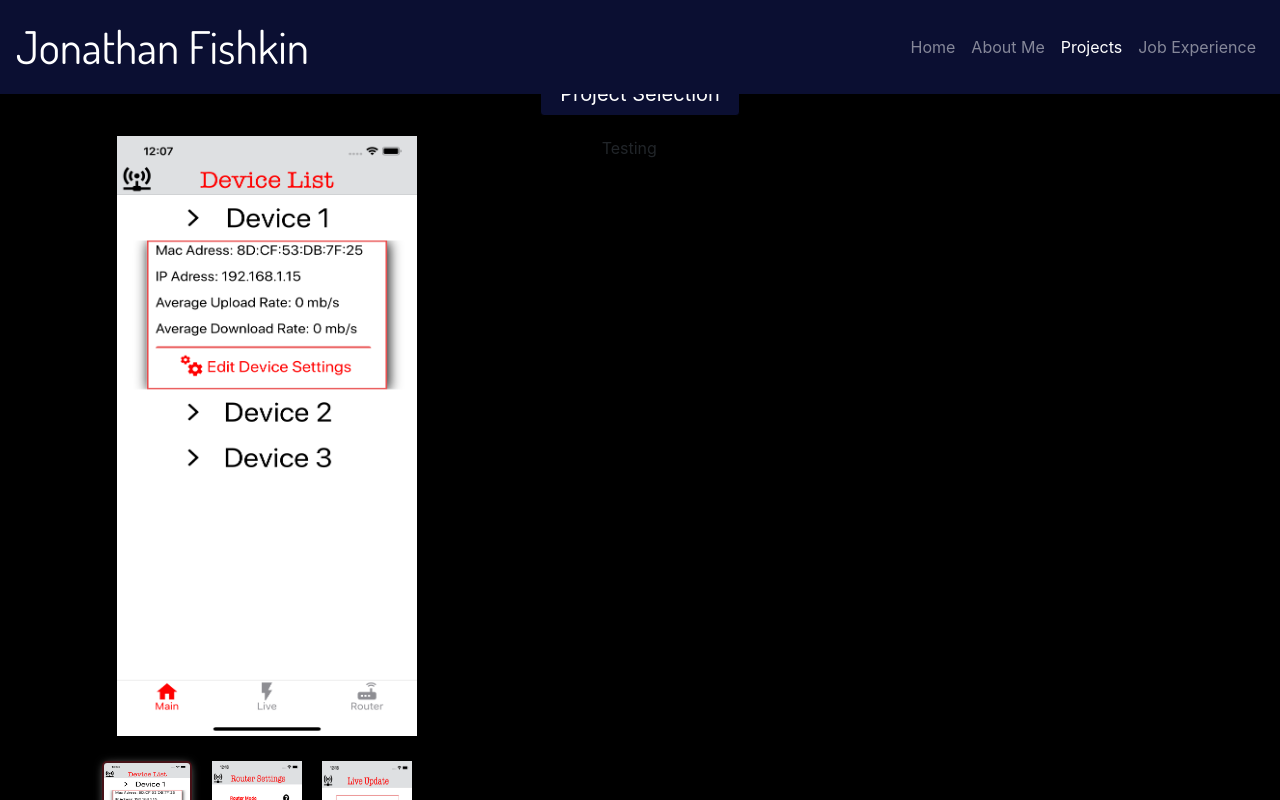
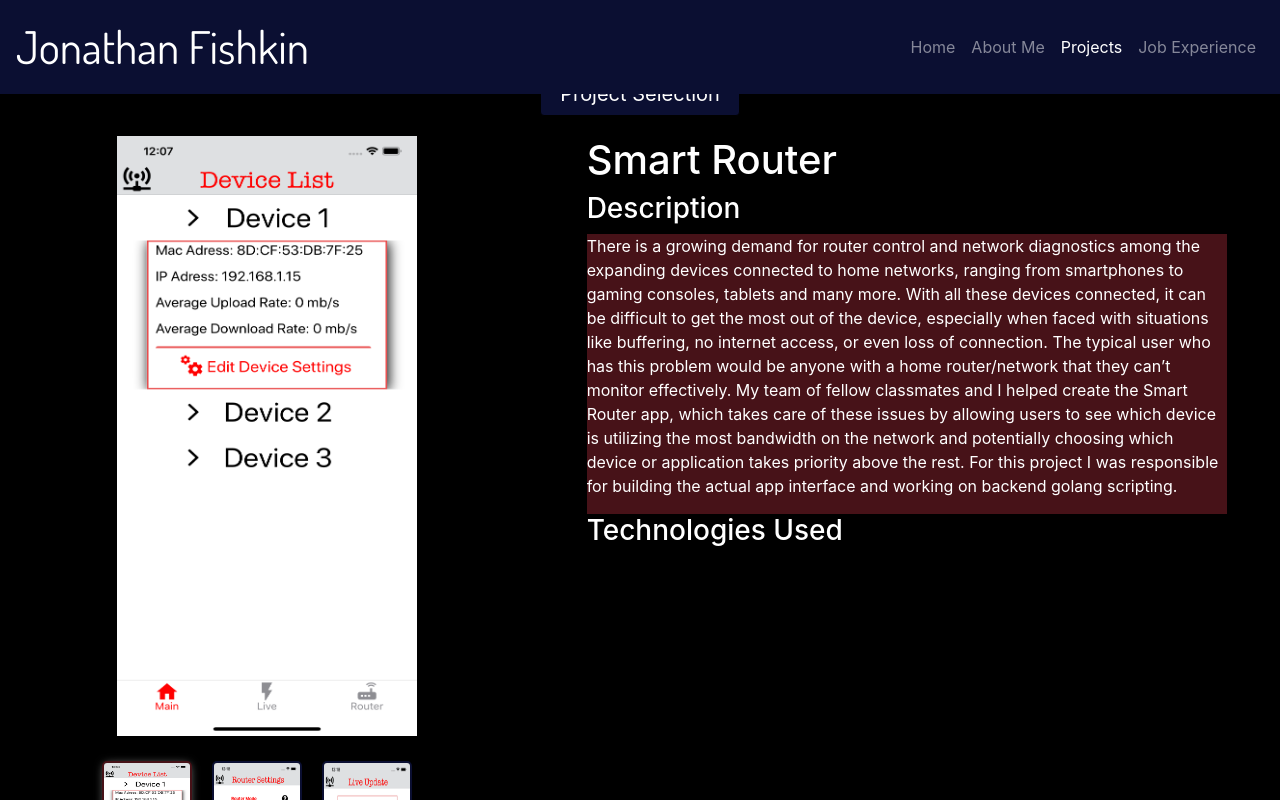
Before and after one commit to TheFish1996/MyPersonalWebsite, a React (Create React App) app in the folder FrontEnd/: page /projectspage in a window 1280 px wide. Built offline with nearby package versions, Linux system fonts and the light colour scheme.

Commit message:
updated projects page

```diff
--- a/FrontEnd/src/components/ProjectsPage/SmartRouter.js
+++ b/FrontEnd/src/components/ProjectsPage/SmartRouter.js
@@ -46,15 +46,30 @@ import {
                     }
                 </Row>
                 <Row className="projectsPageSmartRouterControllers">
-                    <img onClick={() => {setViewingItem(1)}} className={viewingElement === 1 && "projectsPageSmartRouterImage"} src={smartRouter1Small}  alt="Smart Router Small Image 1"></img>
-                    <img onClick={() => {setViewingItem(2)}} className={viewingElement === 2 && "projectsPageSmartRouterImage"} src={smartRouter2Small}  alt="Smart Router Small Image 1"></img>
-                    <img onClick={() => {setViewingItem(3)}} className={viewingElement === 3 && "projectsPageSmartRouterImage"} src={smartRouter3Small}  alt="Smart Router Small Image 1"></img>
-                    <img onClick={() => {setViewingItem(4)}} className={viewingElement === 4 && "projectsPageSmartRouterImage"} src={smartRouter4Small}  alt="Smart Router Small Image 1"></img>
-                    <img onClick={() => {setViewingItem(5)}} className={viewingElement === 5 && "projectsPageSmartRouterImage"} src={smartRouterVideoSmall}  alt="Smart Router Small Image 1"></img>
+                    <img onClick={() => {setViewingItem(1)}} className={viewingElement === 1 ? "projectsPageSmallImageActive" : "projectsPageSmallImageInactive" } src={smartRouter1Small}  alt="Smart Router Small Image 1"></img>
+                    <img onClick={() => {setViewingItem(2)}} className={viewingElement === 2 ? "projectsPageSmallImageActive" : "projectsPageSmallImageInactive"} src={smartRouter2Small}  alt="Smart Router Small Image 1"></img>
+                    <img onClick={() => {setViewingItem(3)}} className={viewingElement === 3 ? "projectsPageSmallImageActive" : "projectsPageSmallImageInactive"} src={smartRouter3Small}  alt="Smart Router Small Image 1"></img>
+                    <img onClick={() => {setViewingItem(4)}} className={viewingElement === 4 ? "projectsPageSmallImageActive" : "projectsPageSmallImageInactive"} src={smartRouter4Small}  alt="Smart Router Small Image 1"></img>
+                    <img onClick={() => {setViewingItem(5)}} className={viewingElement === 5 ? "projectsPageSmallImageActive" : "projectsPageSmallImageInactive"} src={smartRouterVideoSmall}  alt="Smart Router Small Image 1"></img>
                 </Row>
             </Col>
             <Col xl="6" className="projectsPageSmartRouter">
-                <p>Testing</p>
+                <Row style={{color: "white"}}>
+                    <h1>Smart Router</h1>
+                </Row>
+                <Row style={{color: "white"}}>
+                    <h3>Description</h3>
+                </Row>
+                <Row style={{backgroundColor: "#471218", color: "white"}}>
+                    <p>There is a growing demand for router control and network diagnostics among the expanding devices connected to home networks, ranging from smartphones to gaming consoles, tablets and many more.
+                    With all these devices connected, it can be difficult to get the most out of the device, especially when faced with situations like buffering, no internet access, or even loss of connection.
+                    The typical user who has this problem would be anyone with a home router/network that they can’t monitor effectively.
+                    My team of fellow classmates and I helped create the Smart Router app, which takes care of these issues by allowing users to see which device is utilizing the most bandwidth on the network and potentially choosing which device or application takes priority above the rest.
+                    For this project I was responsible for building the actual app interface and working on backend golang scripting.</p>
+                </Row>
+                <Row style={{color: "white"}}>
+                    <h3>Technologies Used</h3>
+                </Row>
             </Col>
         </Row>
     )
--- a/FrontEnd/src/styles/Projects.css
+++ b/FrontEnd/src/styles/Projects.css
@@ -67,8 +67,13 @@
     cursor: pointer;
 }
 
-.projectsPageSmartRouterImage{
+.projectsPageSmallImageActive{
     box-shadow: 0px 1px 10px -2.5px rgba(255,255,255,.6);
     border: 2.5px solid #471218;
     border-radius: 5px;
 }
+
+.projectsPageSmallImageInactive{
+    border: 2.5px solid #0b0f32;
+    border-radius: 5px;
+}
```
